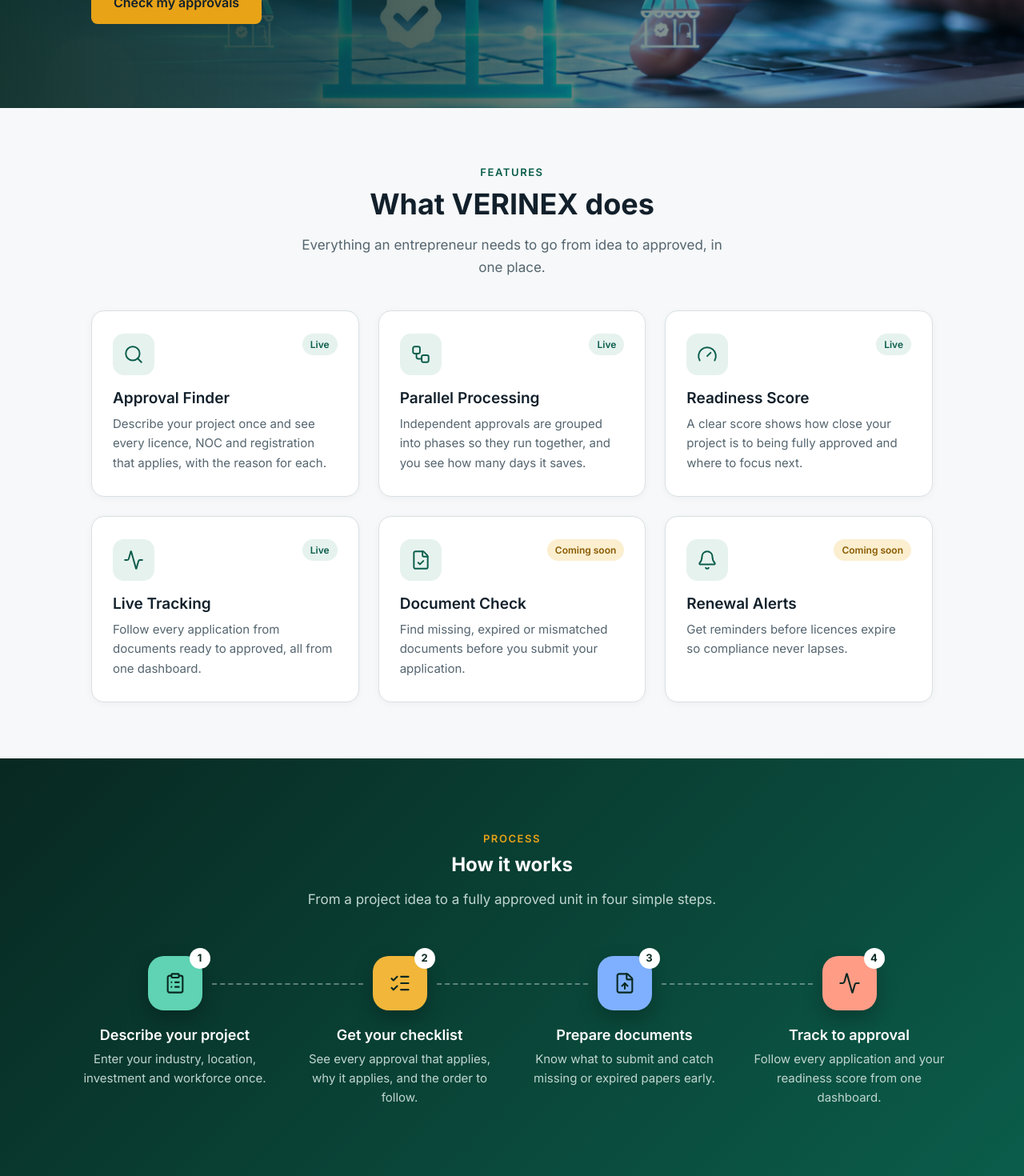
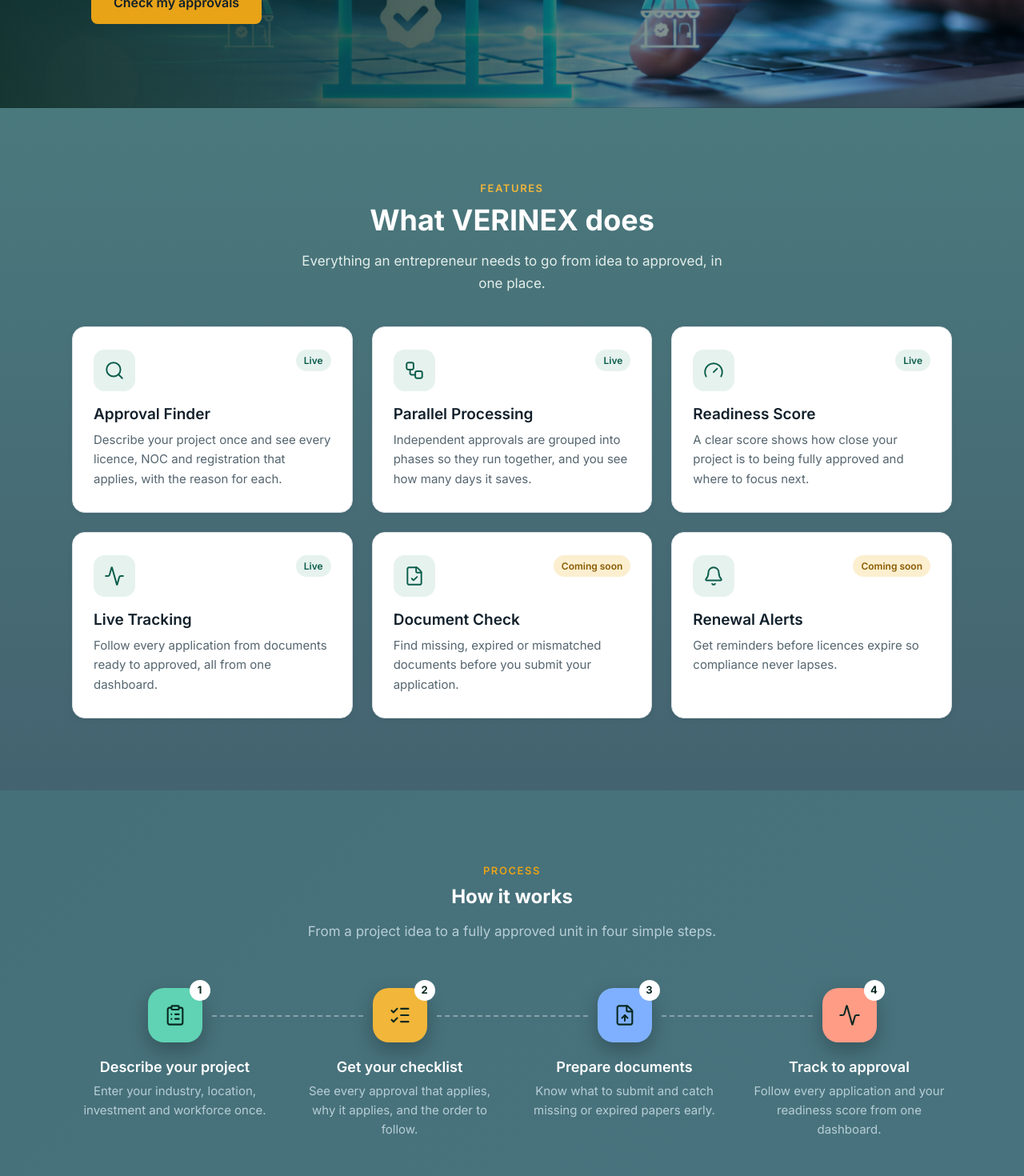
Before and after one commit to AkshataKalmud/verinex, a React (Vite) app: page / in a window 1280 px wide. Shown: the part 480-1950 px from the top of the page at 80% size. Built offline with nearby package versions, Linux system fonts and the light colour scheme.

Commit message:
Make features heading readable

```diff
--- a/src/index.css
+++ b/src/index.css
@@ -625,3 +625,38 @@ footer p { margin: 0; }
 @media (max-width: 480px) {
   #how ol { grid-template-columns: 1fr; }
 }
+/* ---------- Background for "What VERINEX does" ---------- */
+#features {
+  max-width: none;
+  margin: 0;
+  padding: 90px max(24px, calc((100% - 1100px) / 2));
+  background: linear-gradient(135deg, #245484 0%, #813a65 100%);
+}
+/* ---------- How it works: new background ---------- */
+.how {
+  background: linear-gradient(135deg, #467079 0%, #48737e 100%);
+}
+
+.how .section-sub {
+  color: #B7CED6;
+}
+
+.step p {
+  color: #B7CED6;
+}
+/* ---------- Features background (final) ---------- */
+#features {
+  background: linear-gradient(180deg, #4a797d 0%, #446370 100%) !important;
+}
+/* ---------- Features: readable text on dark background ---------- */
+#features > .eyebrow {
+  color: #F2B63A !important;
+}
+
+#features > h2 {
+  color: #FFFFFF !important;
+}
+
+#features > .section-sub {
+  color: #E3EEEA !important;
+}
```
